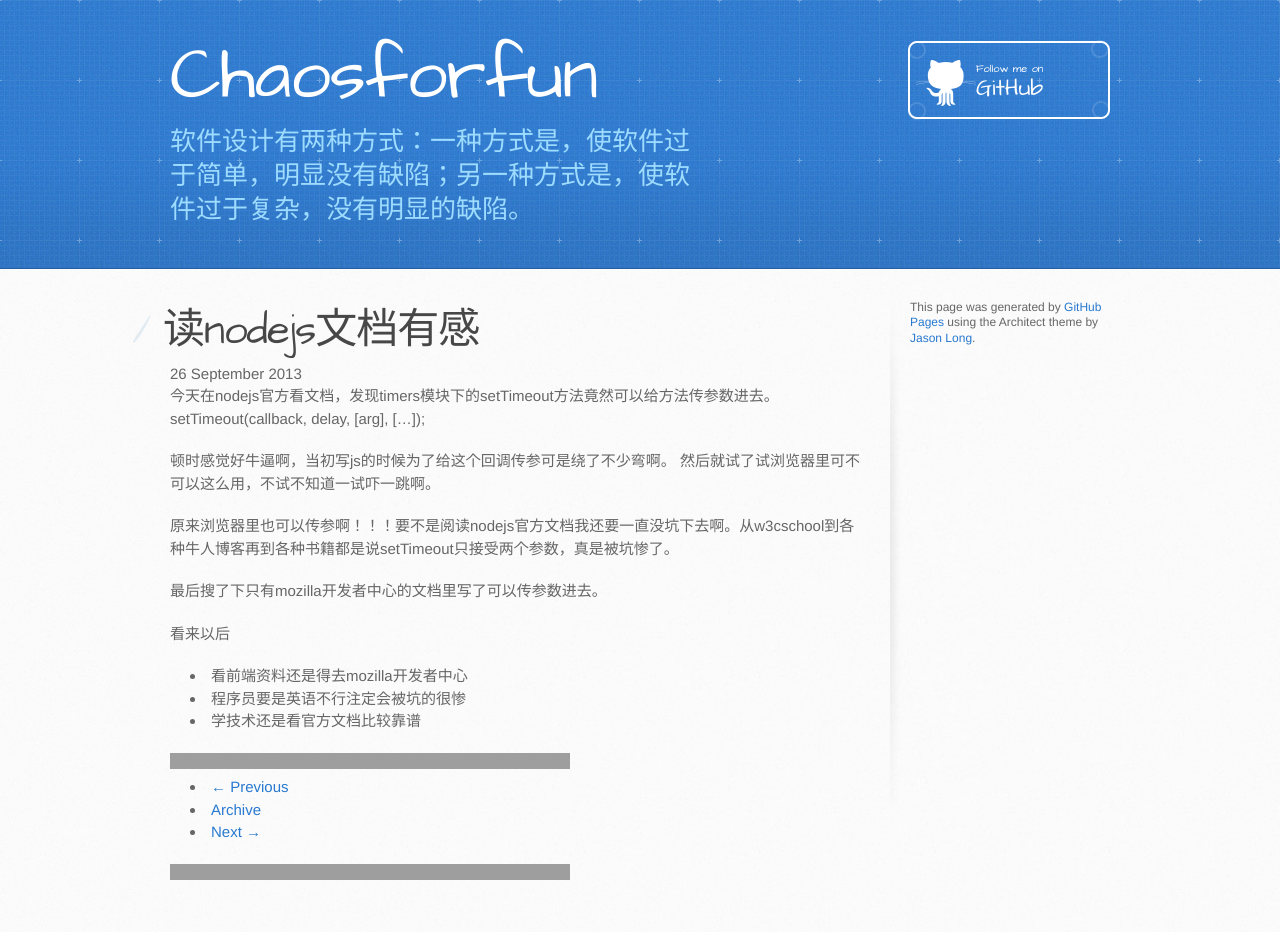
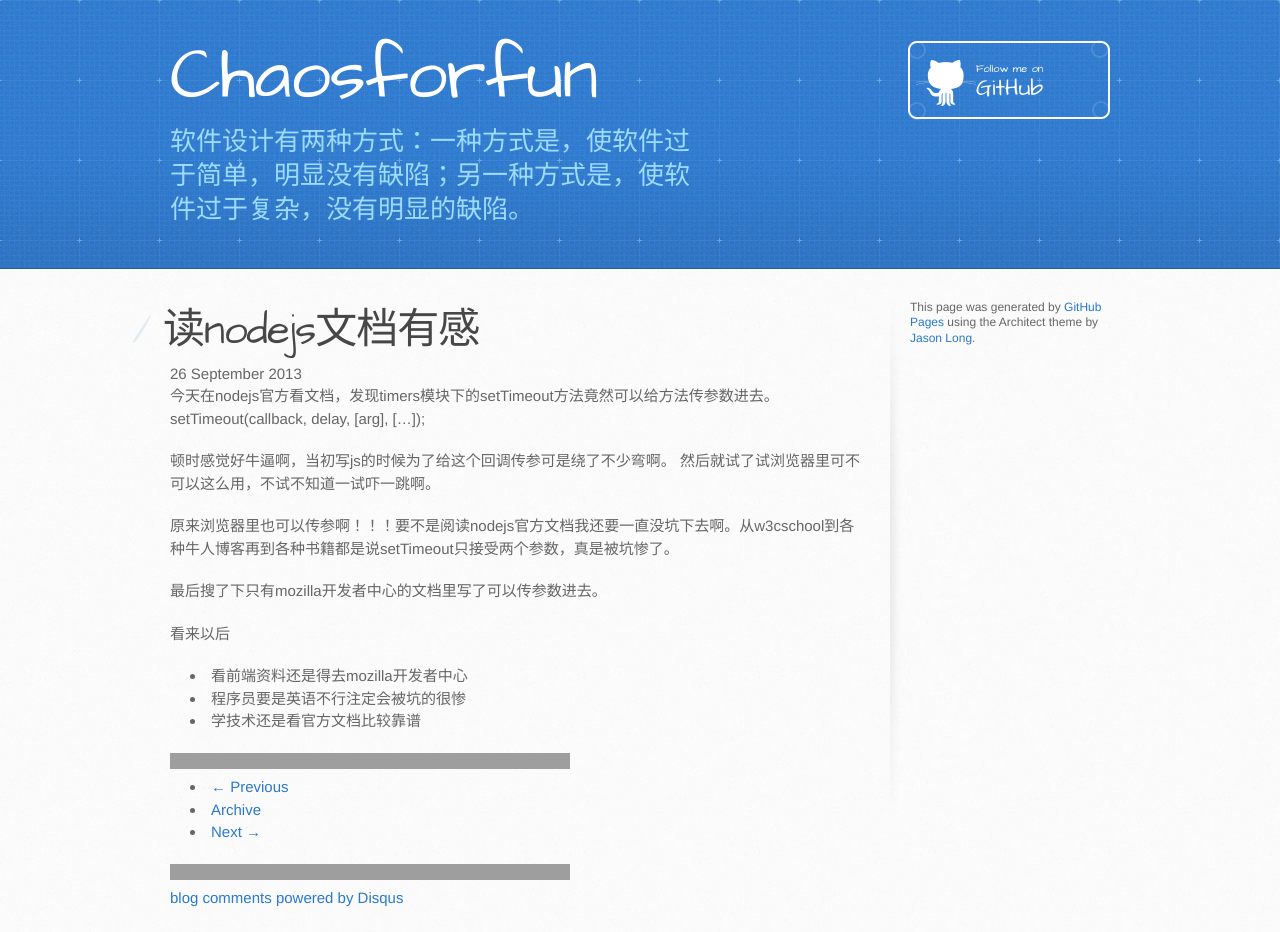
Before and after one commit to chaosforfun/chaosforfun.github.io, a Jekyll site: the page built from _posts/2013-09-26-读nodejs文档有感.md, in a window 1280 px wide, cut to the strip 0-932 px from the top of the page. Built offline with Jekyll 4.4.1, drawn with Linux system fonts in a browser that asks for light colours; our own code applies the rules of GitHub Pages for plain Markdown files; comment, search, counter and statistics services are not loaded; before the commit the page ends 910 px from its top, so only the background shows below that; grey boxes are pictures that could not be loaded.

Commit message:
友言不支持https,用disqus吧

```diff
--- a/_config.yml
+++ b/_config.yml
@@ -75,7 +75,8 @@
   # Set 'provider' to false to turn commenting off globally.
   #
   comments :
-    provider : youyan
+    provider : disqus
+    disqus_shortname: chaosforfun
 
   # Settings for analytics helper
   # Set 'provider' to the analytics provider you want to use.
--- a/_layouts/post.html
+++ b/_layouts/post.html
@@ -1,5 +1,6 @@
 ---
 layout: default
+comments: true
 ---
 {% include JB/setup %}
 {% include themes/twitter/post.html %}
```
